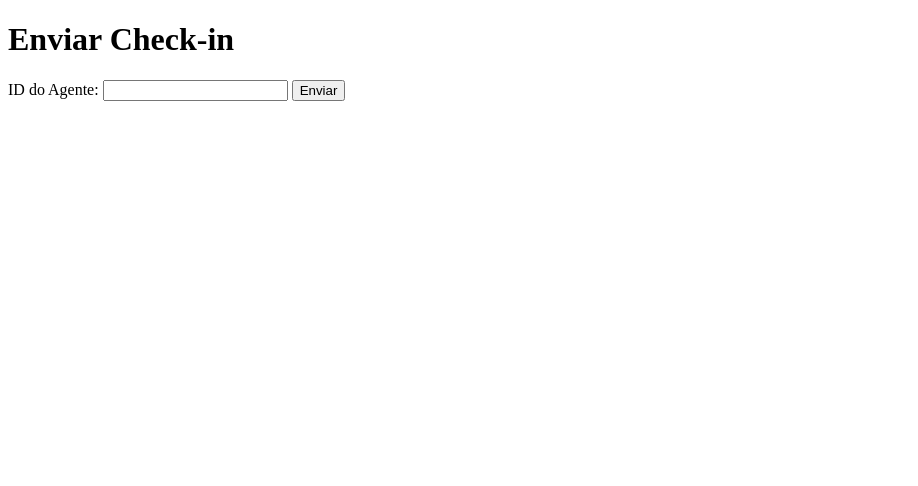
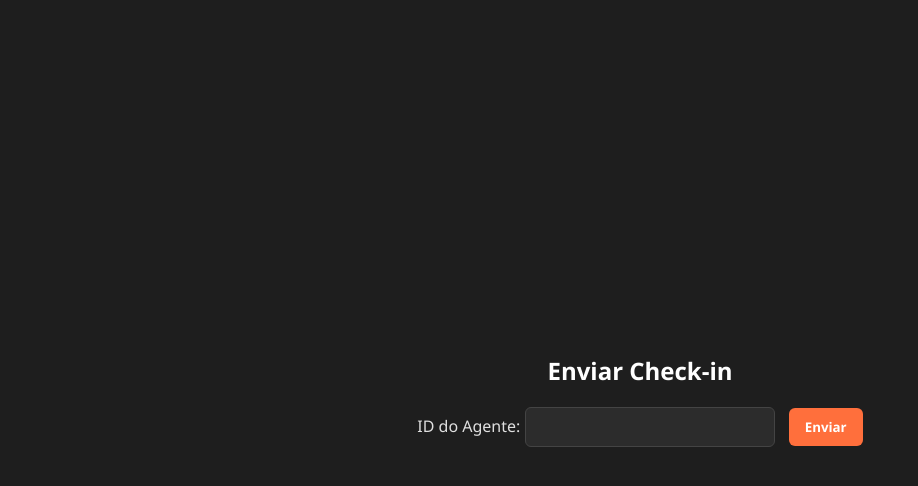
Before and after one commit to Pablo122436/TesteHosn, a website: page public/index.html in a window 1280 px wide. Shown: the whole page, without its empty margins (0-918 px from the left). Drawn offline with Linux system fonts and the light colour scheme.

Commit message:
Add CSS styles to index.html

```diff
--- a/public/index.html
+++ b/public/index.html
@@ -3,6 +3,75 @@
 <head>
   <meta charset="UTF-8">
   <title>Check-in Hosana</title>
+    <style>
+    /* Reset básico */
+    * {
+      margin: 0;
+      padding: 0;
+      box-sizing: border-box;
+      font-family: "Segoe UI", Arial, sans-serif;
+    }
+
+    body {
+      background-color: #1e1e1e; /* fundo escuro baseado na imagem */
+      color: #e0e0e0;
+      display: flex;
+      flex-direction: column;
+      align-items: center;
+      justify-content: center;
+      min-height: 100vh;
+    }
+
+    h1 {
+      font-size: 1.5rem;
+      margin-bottom: 20px;
+      color: #ffffff;
+    }
+
+    input[type="text"] {
+      background-color: #2c2c2c;
+      border: 1px solid #444;
+      border-radius: 6px;
+      padding: 10px 12px;
+      color: #fff;
+      width: 250px;
+      margin-right: 10px;
+      transition: border 0.2s ease;
+    }
+
+    input[type="text"]:focus {
+      border-color: #ff6f3c; /* cor de destaque inspirada nos ícones laranja */
+      outline: none;
+    }
+
+    button {
+      background-color: #ff6f3c; /* laranja do layout */
+      border: none;
+      border-radius: 6px;
+      padding: 10px 16px;
+      color: #fff;
+      cursor: pointer;
+      font-weight: bold;
+      transition: background 0.2s ease;
+    }
+
+    button:hover {
+      background-color: #e65b2c;
+    }
+
+    #resposta {
+      margin-top: 20px;
+      padding: 12px;
+      background-color: #2a2a2a;
+      border: 1px solid #444;
+      border-radius: 6px;
+      width: 280px;
+      min-height: 40px;
+      font-size: 0.9rem;
+      color: #cfcfcf;
+      word-wrap: break-word;
+    }
+  </style>
 </head>
 <body>
   <h1>Enviar Check-in</h1>
```
